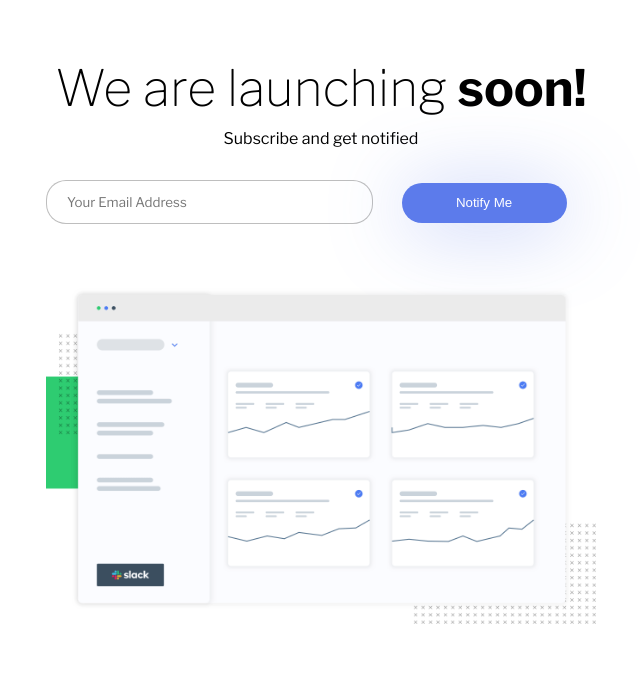
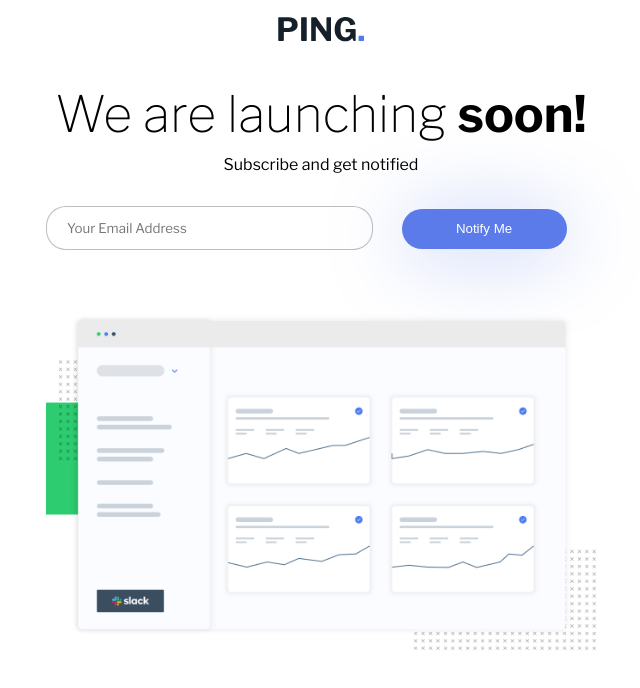
Before and after one commit to JsDawg1/ping-single-column-coming-soon-page, a plain HTML site: page index.html in a window 1280 px wide. Shown: the whole page, without its empty margins (319-959 px from the left). Drawn offline with nearby package versions, Linux system fonts and the light colour scheme.

Commit message:
Update index.html

```diff
--- a/index.html
+++ b/index.html
@@ -18,7 +18,7 @@
   <div class="main">
         <div class="container">
           <div class="body">
-            <img src="images/logo.svg" alt="">
+            <img src="logo.svg" alt="">
             <h2><span id="headerH2">We are launching</span> soon!</h2>
             <p>Subscribe and get notified</p>
           </div>
```
